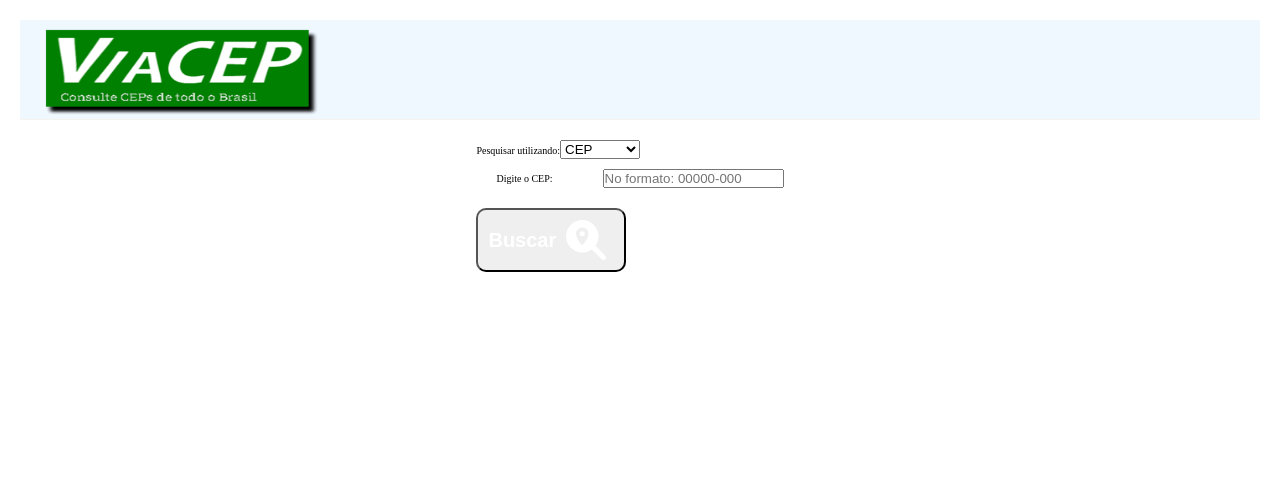
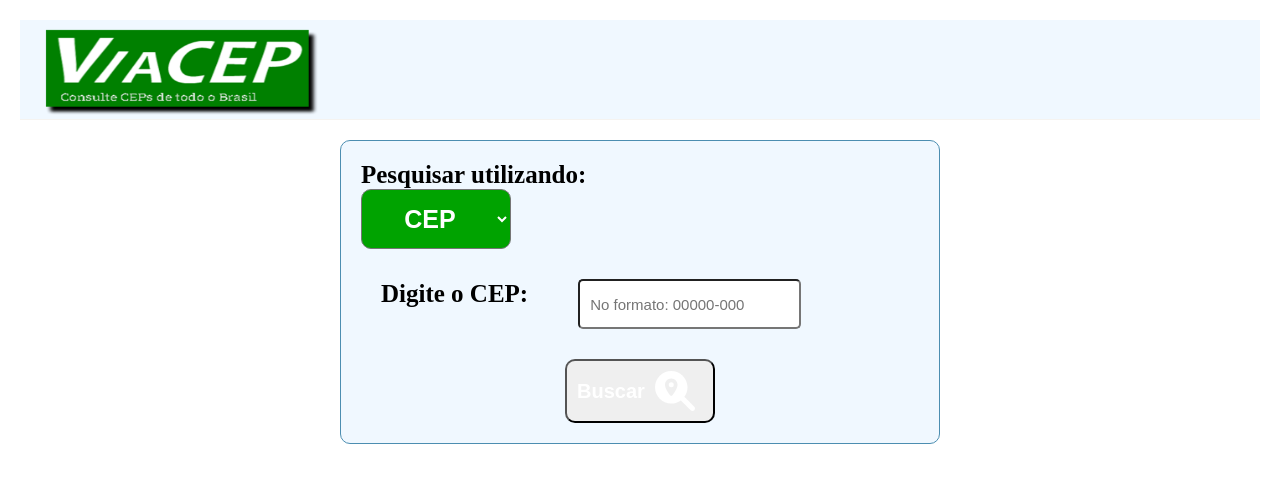
Before and after one commit to RaiFernandesdosSantos/BuscaCep, a Next.js app: page / in a window 1280 px wide. Shown: the top 482 px of the page. Built offline with nearby package versions, Linux system fonts and the light colour scheme.

Commit message:
merge e usando a função pra buscar

```diff
--- a/app/page.tsx
+++ b/app/page.tsx
@@ -6,6 +6,7 @@
 import { FontAwesomeIcon } from "@fortawesome/react-fontawesome";
 import { faMagnifyingGlassLocation } from "@fortawesome/free-solid-svg-icons";
 import { useState } from "react";
+import { buscar } from "./middleware/action";
 
   const Formulario = () => {
     const [opcao, setOpcao] = useState('cep');
@@ -15,7 +16,7 @@
     }
 
     return (
-    <form>
+      <form className="form" action={buscar}>
       <label htmlFor="pesquisa">Pesquisar utilizando:</label>
       <select id="pesquisa" value={opcao} onChange={mudarOpcao}>
         <option value="cep">CEP</option>
--- a/app/resultado/page.tsx
+++ b/app/resultado/page.tsx
@@ -43,7 +43,7 @@
             icon={faMagnifyingGlassLocation}
             className="iconevoltar"
           />
-        </Link>
+        </Button>
       </main>
     </div>
   );
```
